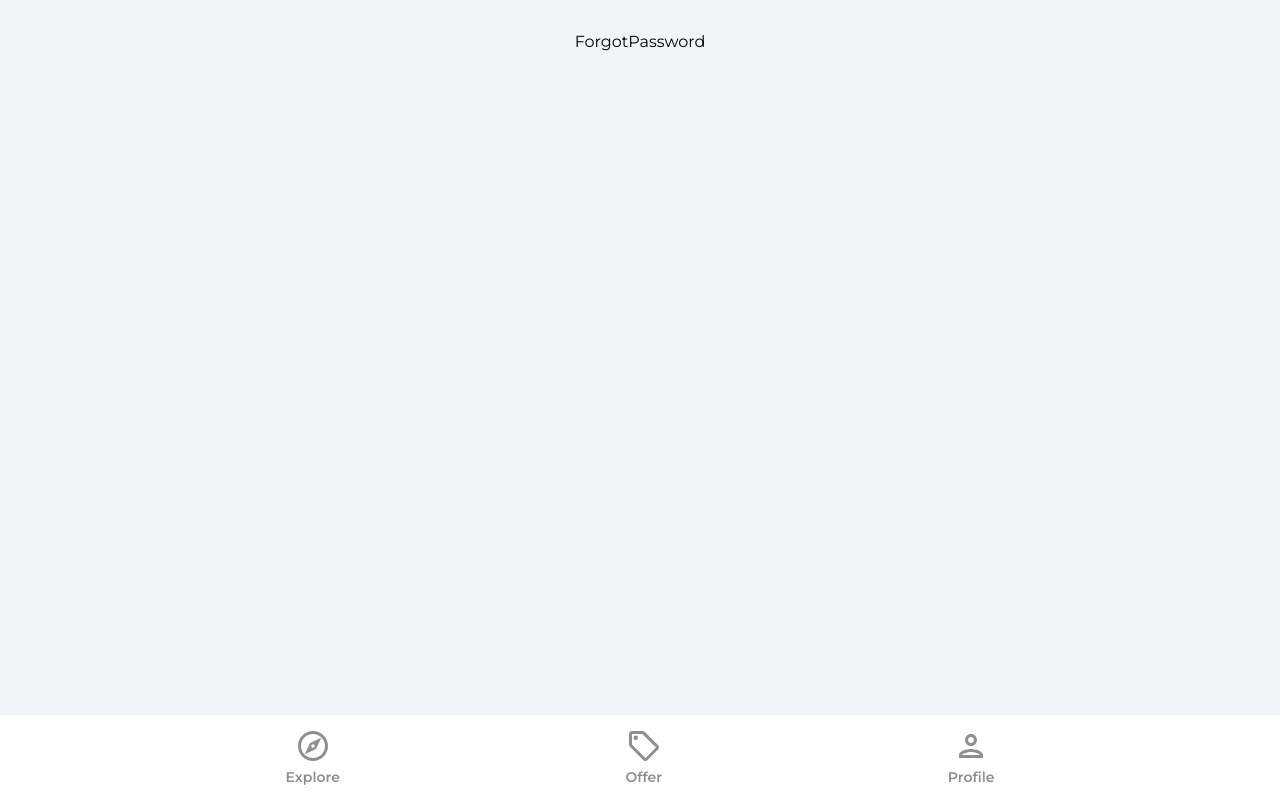
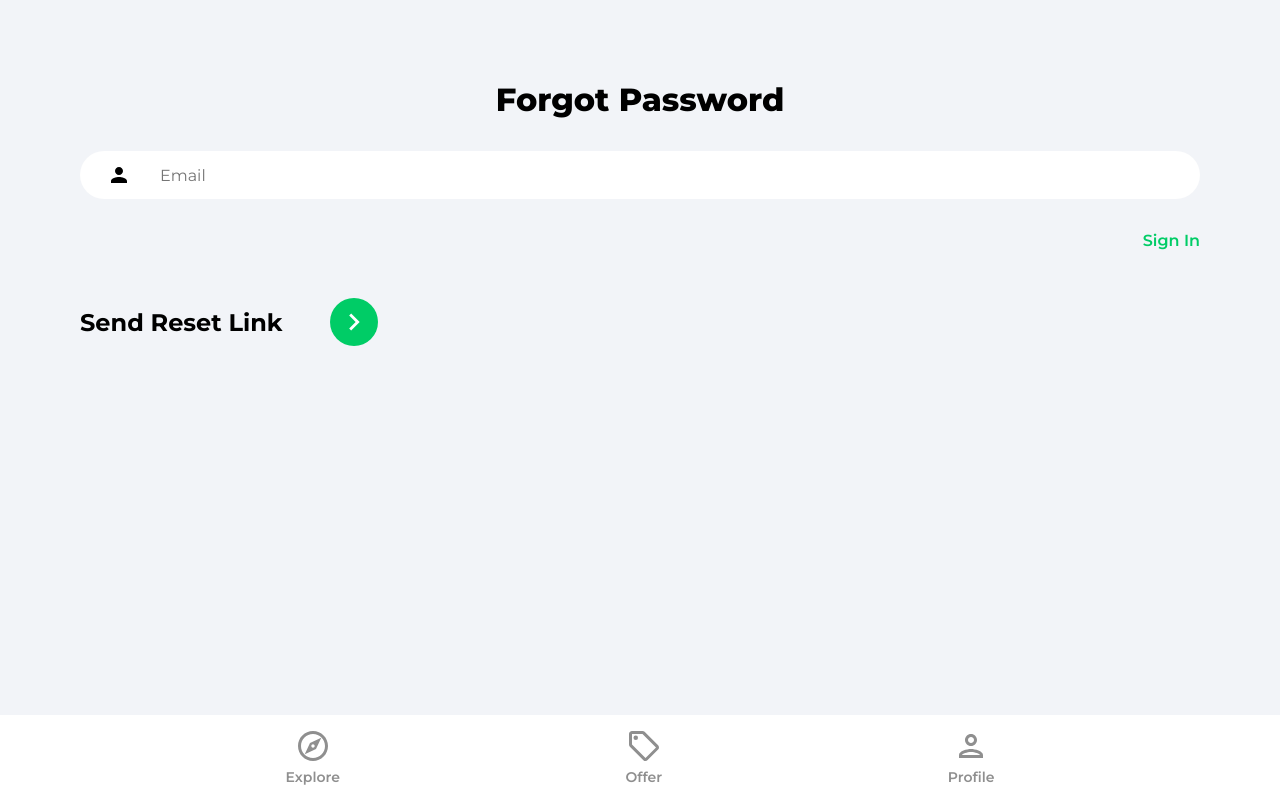
Before and after one commit to ThorondorManwe/house_marketplace, a React (Vite) app: page /forgot-password in a window 1280 px wide. Built offline with nearby package versions, Linux system fonts and the light colour scheme; no server answers.

Commit message:
Add Google OAuth to the project

```diff
--- /dev/null
+++ b/src/components/OAuth.jsx
@@ -0,0 +1,50 @@
+/* eslint-disable no-unused-vars */
+import React from "react";
+import { useLocation, useNavigate } from "react-router-dom";
+import { getAuth, signInWithPopup, GoogleAuthProvider } from "firebase/auth";
+import { doc, setDoc, getDoc, serverTimestamp } from "firebase/firestore";
+import { db } from "../firebase.config";
+import { toast } from "react-toastify";
+
+import googleImage from "../assets/google.png";
+
+function OAuth() {
+  const navigate = useNavigate();
+  const location = useLocation();
+
+  const onGoogleClick = async () => {
+    try {
+      const auth = getAuth();
+      const provider = new GoogleAuthProvider();
+      const result = await signInWithPopup(auth, provider);
+      const user = result.user;
+
+      // Check for user
+      const docRef = doc(db, "users", user.uid);
+      const docSnap = await getDoc(docRef);
+
+      // If user, doesn't exist, create user
+      if (!docSnap.exists()) {
+        await setDoc(doc(db, "users", user.uid), {
+          displayName: user.displayName,
+          email: user.email,
+          timestamp: serverTimestamp(),
+        });
+      }
+      navigate("/");
+    } catch (error) {
+      toast.error("Could not authorize with Google");
+    }
+  };
+
+  return (
+    <div className="socialLogin">
+      <p>Sign {location.pathname === "/sign-up" ? "up" : "in"} with</p>
+      <button className="socialIconDiv" onClick={onGoogleClick}>
+        <img className="socialIconImg" src={googleImage} alt="google" />
+      </button>
+    </div>
+  );
+}
+
+export default OAuth;
--- a/src/pages/ForgotPassword.jsx
+++ b/src/pages/ForgotPassword.jsx
@@ -1,10 +1,60 @@
 /* eslint-disable no-unused-vars */
-import React from 'react'
+import React, { useState } from "react";
+import { Link } from "react-router-dom";
+import { getAuth, sendPasswordResetEmail } from "firebase/auth";
+import { toast } from "react-toastify";
+import KeyboardArrowRightIcon from "../assets/svg/keyboardArrowRightIcon";
 
 function ForgotPassword() {
+  const [email, setEmail] = useState("");
+
+  const onChange = (e) => setEmail(e.target.value);
+
+  const onSubmit = async (e) => {
+    e.preventDefault();
+    try {
+      const auth = getAuth();
+      await sendPasswordResetEmail(auth, email);
+      toast.success("Email was sent");
+    } catch (error) {
+      toast.error("Could not send reset email");
+    }
+  };
+
   return (
-    <div>ForgotPassword</div>
-  )
+    <div className="pageContainer">
+      <header>
+        <p className="pageHeader">Forgot Password</p>
+      </header>
+
+      <main>
+        <form onSubmit={onSubmit}>
+          <input
+            type="email"
+            className="emailInput"
+            placeholder="Email"
+            id={email}
+            value={email}
+            onChange={onChange}
+          />
+          <Link className="forgotPasswordLink" to="/sign-in">
+            Sign In
+          </Link>
+
+          <div className="signInBar">
+            <div className="signInText">Send Reset Link</div>
+            <button className="signInButton">
+              <KeyboardArrowRightIcon
+                fill="#ffffff"
+                width="34px"
+                height="34px"
+              />
+            </button>
+          </div>
+        </form>
+      </main>
+    </div>
+  );
 }
 
-export default ForgotPassword
+export default ForgotPassword;
--- a/src/pages/SignIn.jsx
+++ b/src/pages/SignIn.jsx
@@ -6,6 +6,7 @@ import { toast } from 'react-toastify';
 import KeyboardArrowRightIcon from "../assets/svg/keyboardArrowRightIcon";
 //import VisibilityIcon from "../assets/svg/visibilityIcon";
 import eyeImage from "../assets/eye.png";
+import OAuth from "../components/OAuth";
 
 
 function SignIn() {
@@ -95,7 +96,8 @@ function SignIn() {
           </div>
         </form>
 
-        {/* Google OAuth */}
+        <OAuth />
+
         <Link to='/sign-up' className='registerLink'>
           Sign Up Instead
         </Link>
--- a/src/pages/SignUp.jsx
+++ b/src/pages/SignUp.jsx
@@ -7,6 +7,7 @@ import { getAuth, createUserWithEmailAndPassword, updateProfile } from "firebase
 import { db } from '../firebase.config';
 import KeyboardArrowRightIcon from "../assets/svg/keyboardArrowRightIcon";
 import eyeImage from "../assets/eye.png";
+import OAuth from "../components/OAuth";
 
 function SignUp() {
   const [showPassword, setShowPassword] = useState(false);
@@ -50,6 +51,7 @@ function SignUp() {
       navigate('/');
 
     } catch (error) {
+      console.log(error);
       toast.error('Something went wrong with registration');
     }
   }
@@ -109,7 +111,8 @@ function SignUp() {
           </div>
         </form>
 
-        {/* Google OAuth */}
+        <OAuth />
+
         <Link to='/sign-in' className='registerLink'>
           Sign In Instead
         </Link>
```
Also changed, not shown: src/assets/svg/googleIcon.jsx (added, +37 -0 lines), src/assets/google.png (added), src/assets/svg/googleIcon.svg (deleted).
